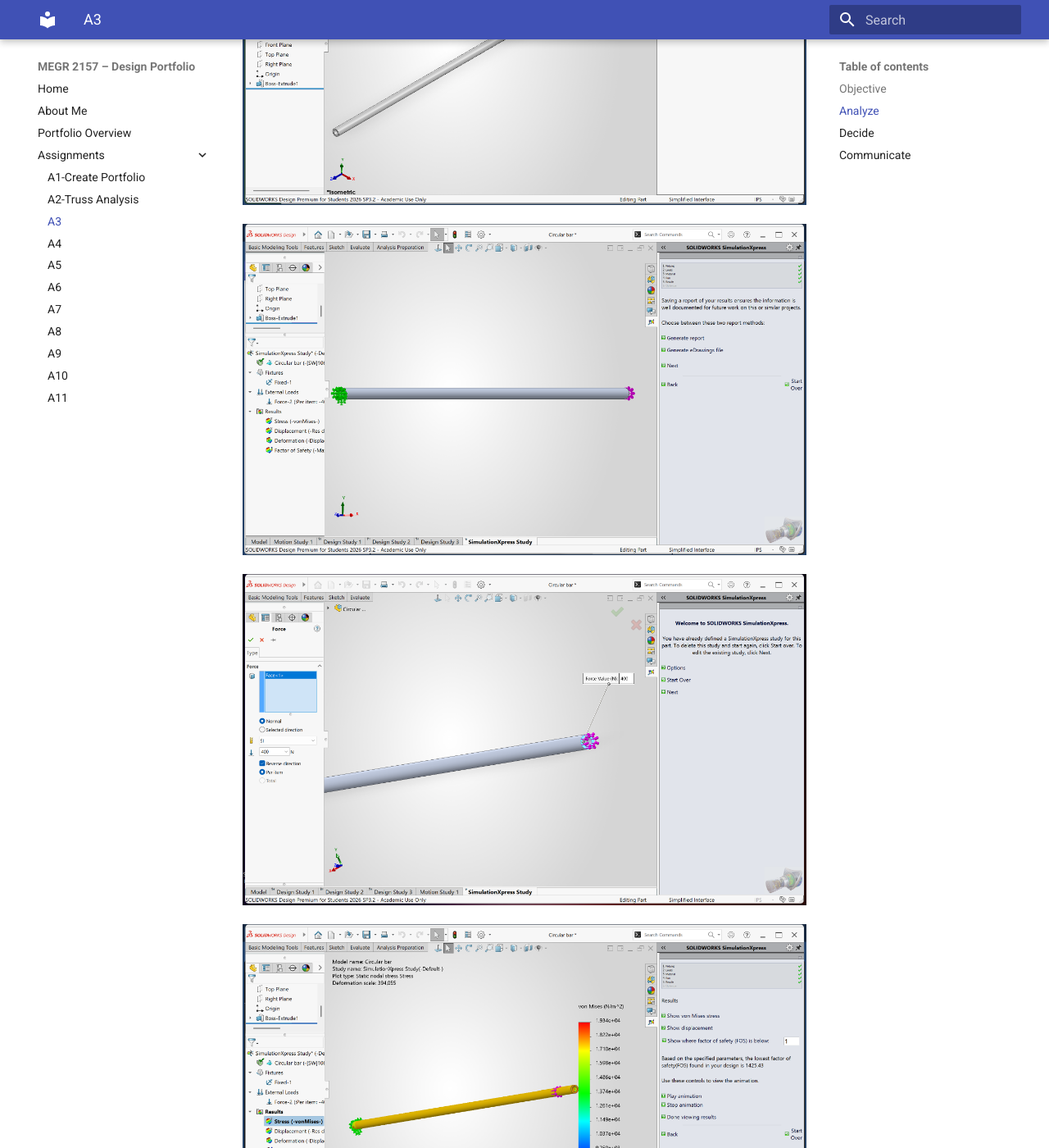
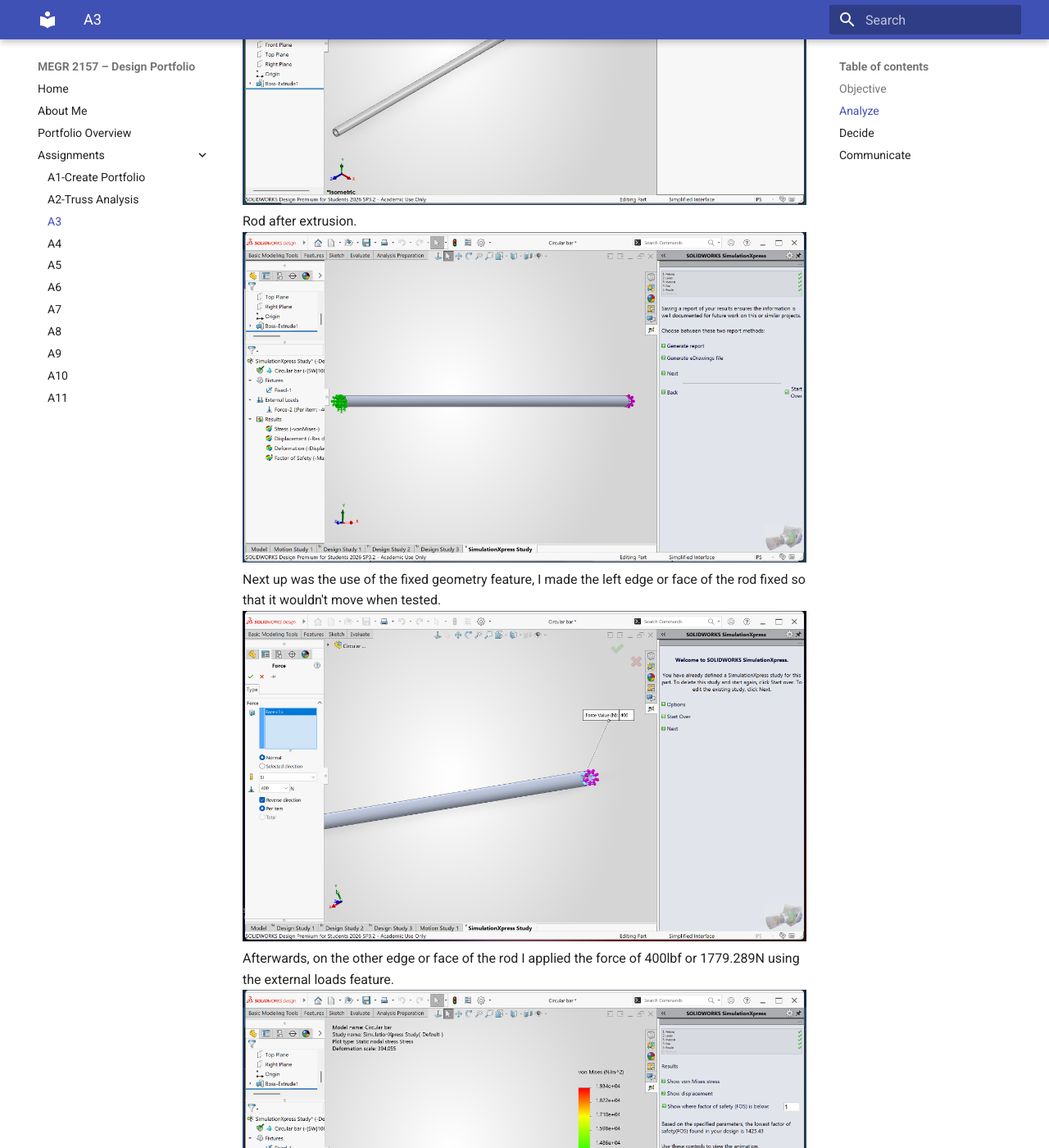
Before and after one commit to Jeffrey-Mendoza/megr2157-portfolio, an MkDocs documentation site: the page built from docs/assignments/A03/index.md, in a window 1280 px wide and 1400 px high, scrolled down 2156 px. Shown: the whole window at 82% size. Built offline with MkDocs 1.6.1 and Material for MkDocs 9.7.7, drawn with Linux system fonts in a browser that asks for light colours.

Commit message:
Enhance documentation with image descriptions
Added descriptions for images and clarified steps in the extrusion process.

```diff
--- a/docs/assignments/A03/index.md
+++ b/docs/assignments/A03/index.md
@@ -17,11 +17,11 @@ After, I started on the circular cross-sectional area by giving the outer diamet
 When the diameters of the rod were ready, the circles were extruded using the boss extrude feature, the rod was extended to 451.35in. This was the determined minimal length required based on the given information and selected dimensions for diameter.
 
 ![My Image](rod.png)
-
+Rod after extrusion.
 ![My Image](fixedgeo.png)
-
+Next up was the use of the fixed geometry feature, I made the left edge or face of the rod fixed so that it wouldn't move when tested.
 ![My Image](forceinput.png)
-
+Afterwards, on the other edge or face of the rod I applied the force of 400lbf or 1779.289N using the external loads feature.
 ![My Image](stress.png)
 
 ![My Image](displacement.png)
```
